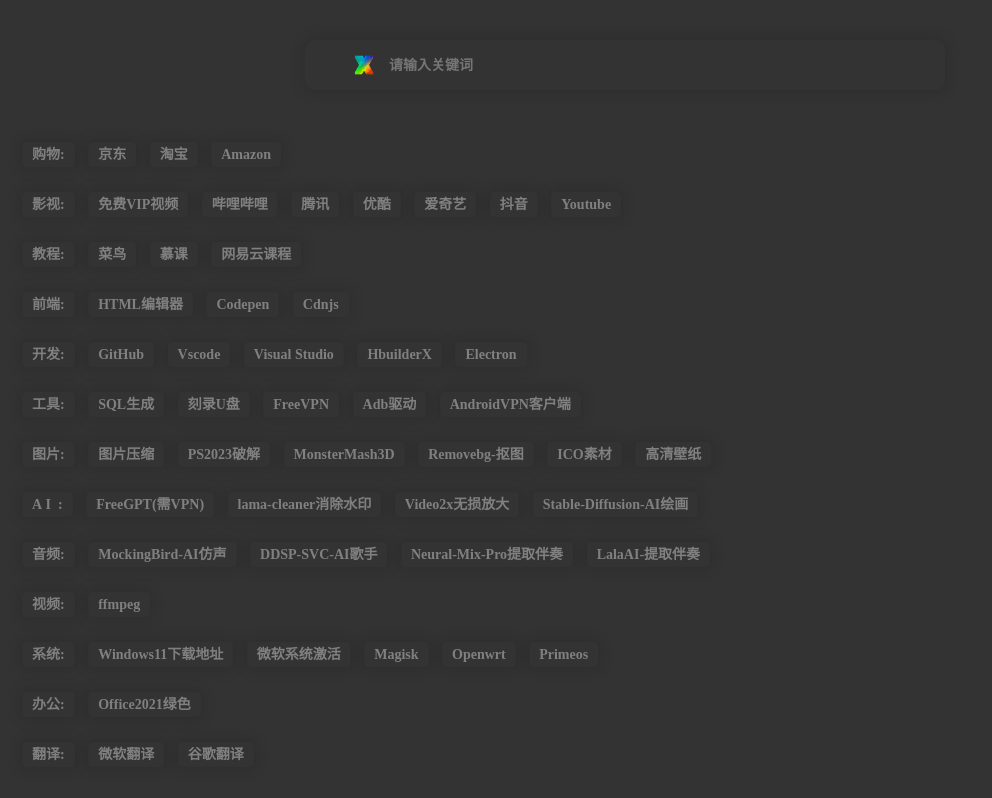
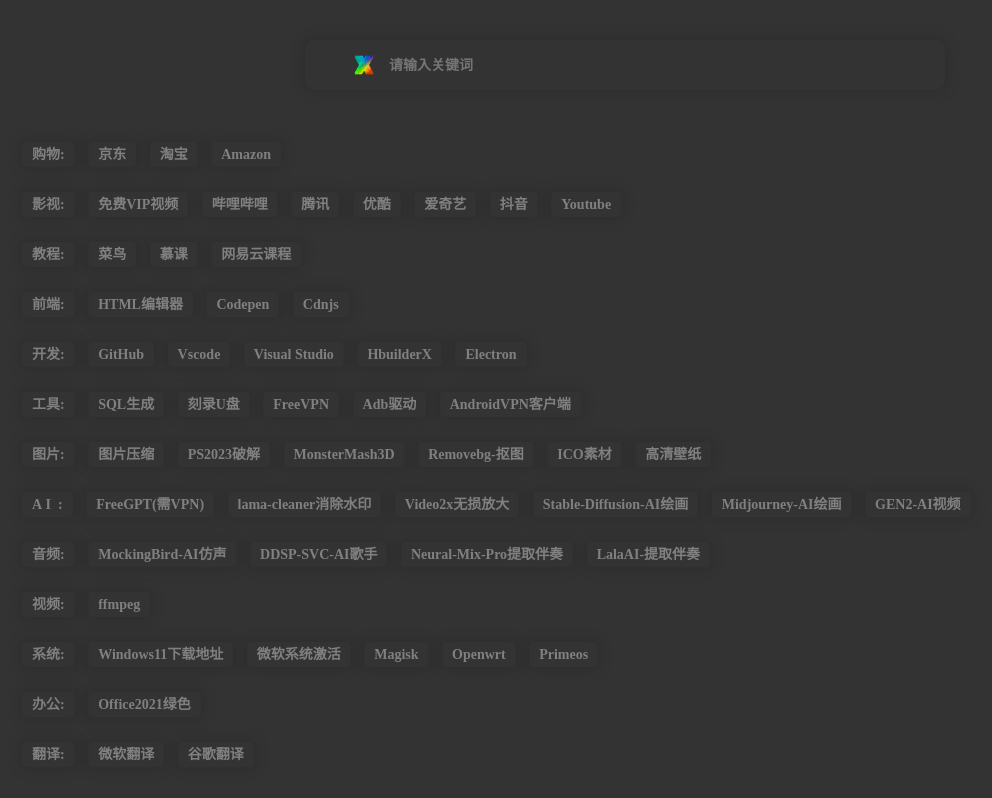
Before and after one commit to 657258535/nav, a plain HTML site: page index.html in a window 1280 px wide. Shown: the whole page, without its empty margins (15-1007 px from the left). Drawn offline with Linux system fonts and the light colour scheme.

Commit message:
更新 index.html

```diff
--- a/index.html
+++ b/index.html
@@ -138,6 +138,9 @@
                 <a href="https://github.com/Sanster/lama-cleaner">lama-cleaner消除水印</a>
                 <a href="https://github.com/k4yt3x/video2x">Video2x无损放大</a>
                 <a href="https://github.com/AUTOMATIC1111/stable-diffusion-webui">Stable-Diffusion-AI绘画</a>
+                <a href="https://www.midjourney.com/home">Midjourney-AI绘画</a>
+                <a href="https://runwayml.com">GEN2-AI视频</a>
+
             </li>
             <li><span>音频:</span>
                 <a href="https://github.com/babysor/MockingBird">MockingBird-AI仿声</a>
```
